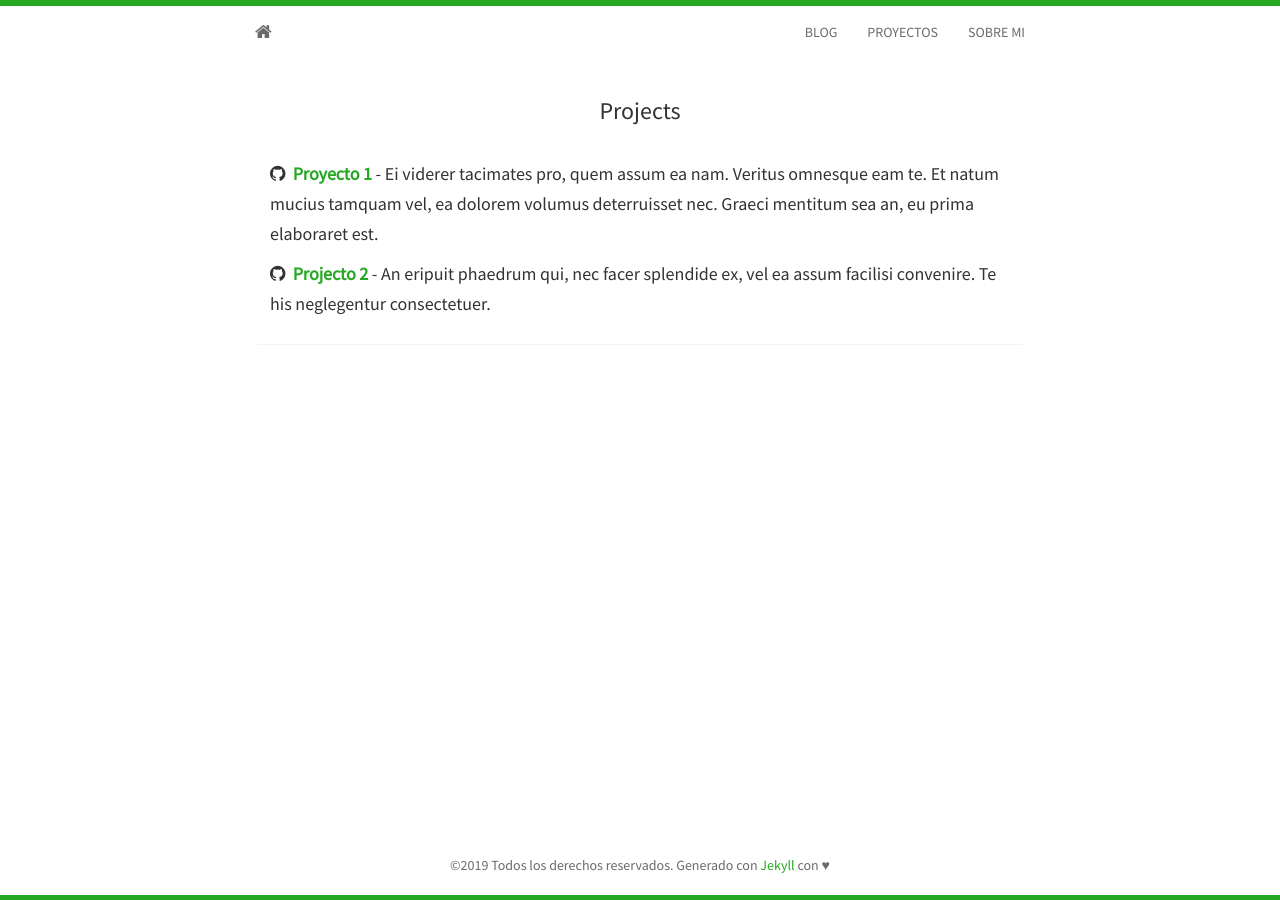
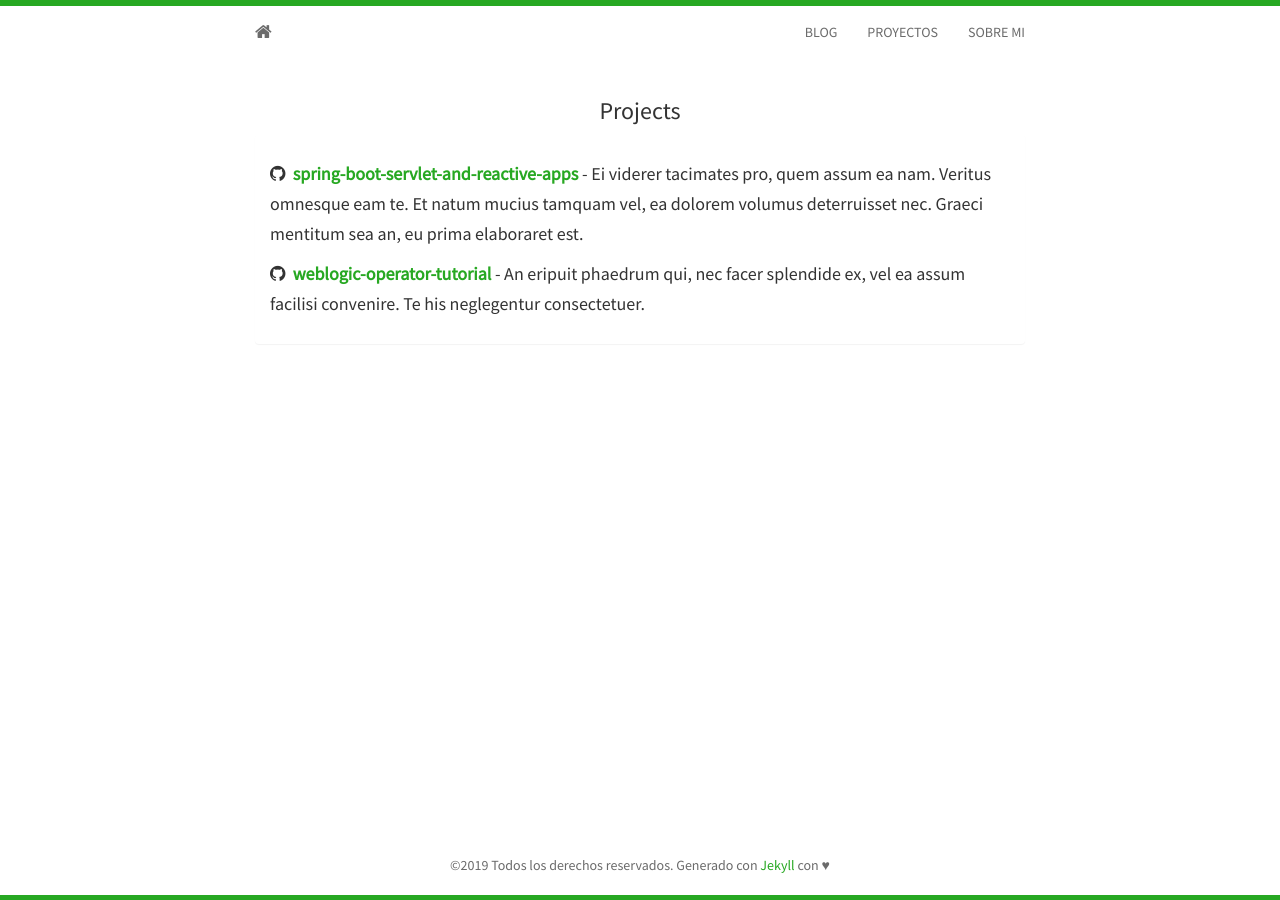
Before and after one commit to pquinonezb/pquinonezb.github.io, a Jekyll site: the page built from projects.html, in a window 1280 px wide. Built offline with Jekyll 4.4.1, drawn with Linux system fonts in a browser that asks for light colours; nearby versions of some CDN libraries.

Commit message:
Modificacion proyectos

```diff
--- a/_config.yml
+++ b/_config.yml
@@ -11,6 +11,7 @@ safe: true
 
 
 # edit here to achieve your personal greatness
+giturl: https://github.com/pquinonezb/
 url: http://pquinonezb.github.io/
 baseurl: ../
 title: www.pedroquinonez.com
--- a/_includes/projects.html
+++ b/_includes/projects.html
@@ -4,12 +4,12 @@
   <div class="panel panel-default">
     <div class="panel-body">
 		<h5>
-			<i class="fa fa-github"></i>&nbsp;&nbsp;<strong><a href="#">Proyecto 1</a></strong>
+			<i class="fa fa-github"></i>&nbsp;&nbsp;<strong><a href="{{site.giturl}}spring-boot-servlet-and-reactive-apps">spring-boot-servlet-and-reactive-apps</a></strong>
 			- Ei viderer tacimates pro, quem assum ea nam. Veritus omnesque eam te. Et natum mucius tamquam vel,
 			ea dolorem volumus deterruisset nec. Graeci mentitum sea an, eu prima elaboraret est.
 		</h5>
 		<h5>
-			<i class="fa fa-github"></i>&nbsp;&nbsp;<strong><a href="#">Projecto 2</a></strong>
+			<i class="fa fa-github"></i>&nbsp;&nbsp;<strong><a href="{{site.giturl}}weblogic-operator-tutorial">weblogic-operator-tutorial</a></strong>
 			- An eripuit phaedrum qui, nec facer splendide ex, vel ea assum facilisi convenire.
 			Te his neglegentur consectetuer.
 		</h5>
```
Also changed, not shown: 13 other files.
